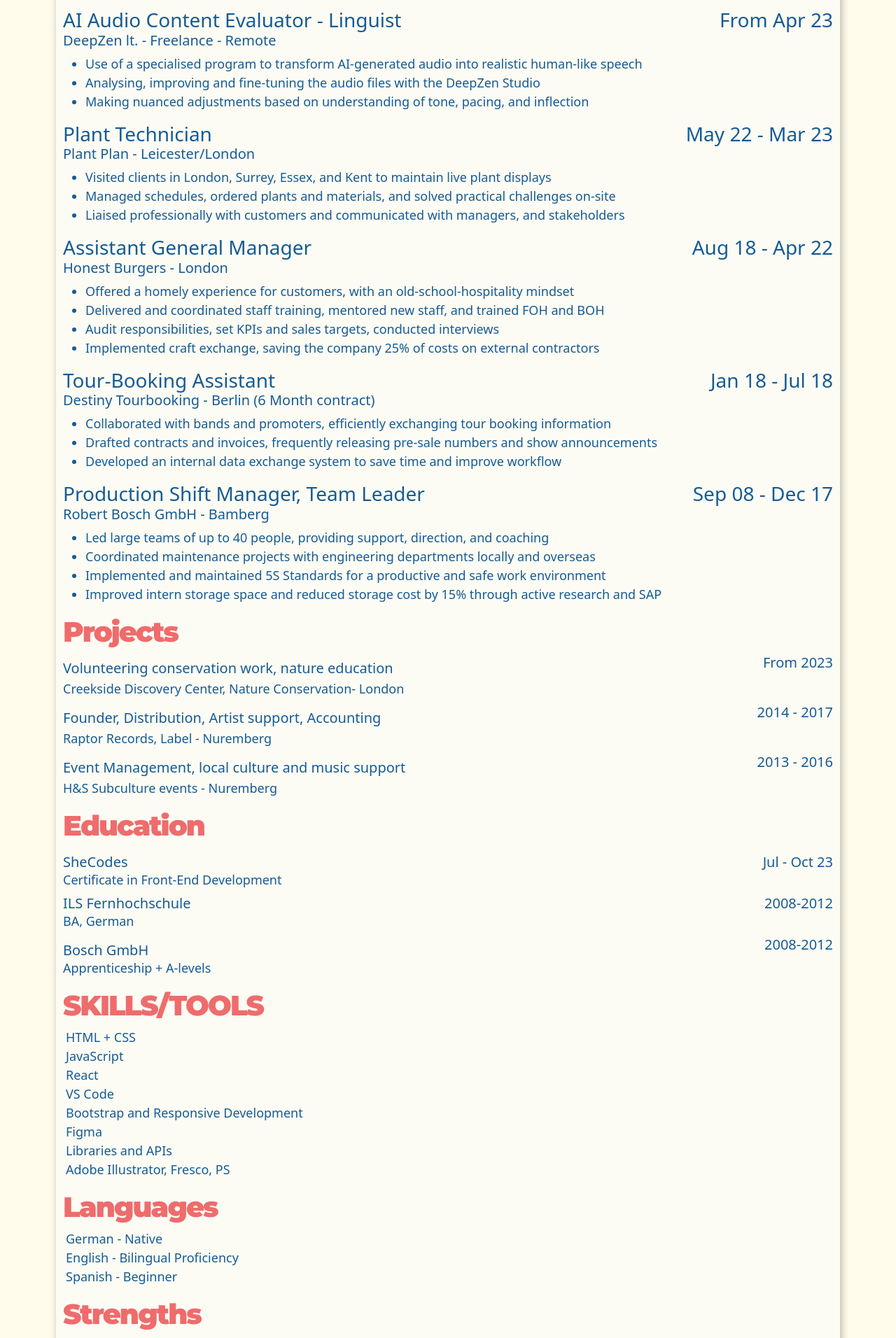
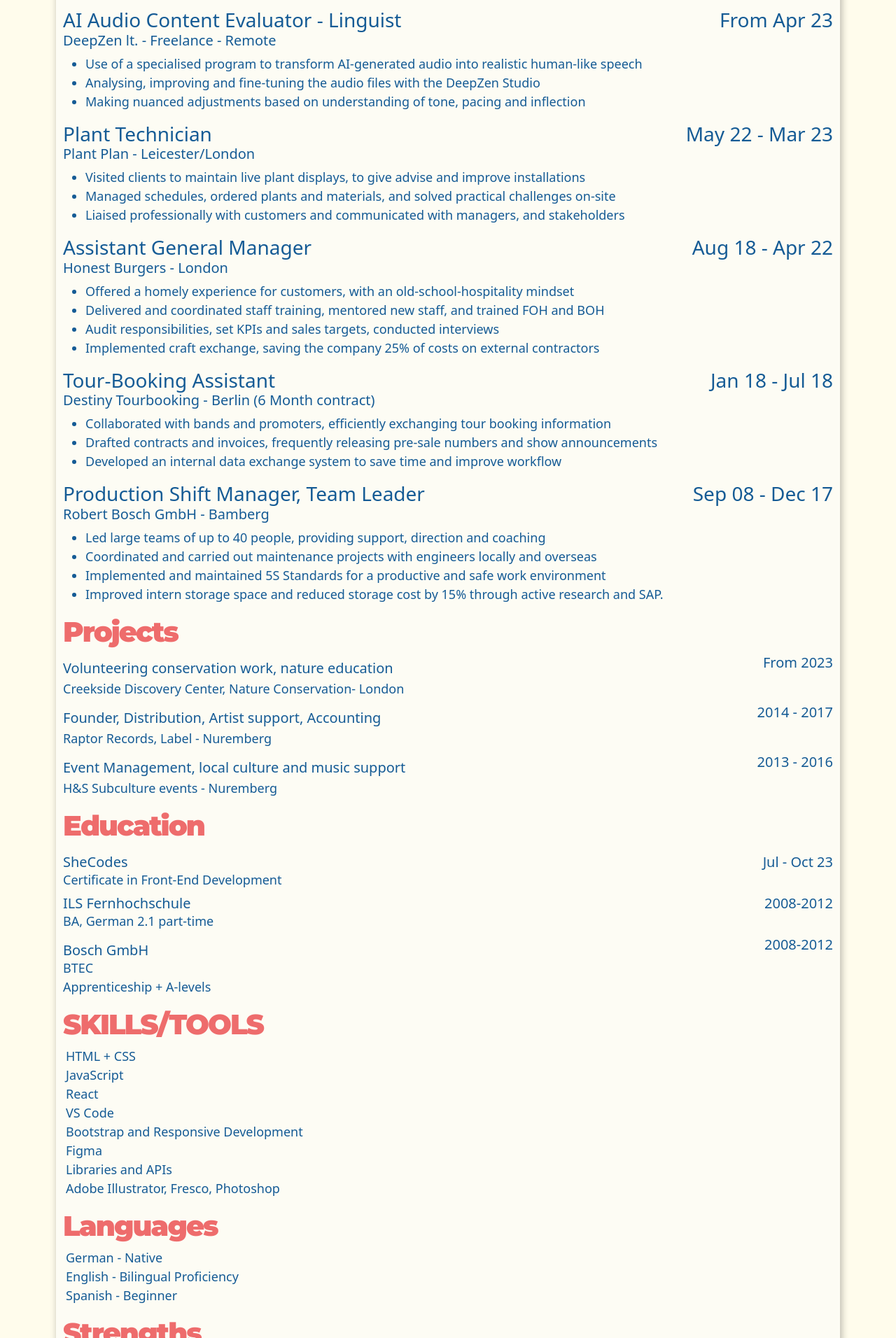
Before and after one commit to EvaNagengast/PersonalPortfolio, a React (Create React App) app: page /cv in a window 1280 px wide. Shown: the part 517-2429 px from the top of the page at 70% size. Built offline with nearby package versions, Linux system fonts and the light colour scheme; a web font is replaced by a local one.

Commit message:
improved cv

```diff
--- a/src/pages/Cv.js
+++ b/src/pages/Cv.js
@@ -87,7 +87,7 @@
               DeepZen Studio
             </li>
             <li>
-              Making nuanced adjustments based on understanding of tone, pacing,
+              Making nuanced adjustments based on understanding of tone, pacing
               and inflection
             </li>
           </ul>
@@ -104,12 +104,12 @@
 
           <ul>
             <li>
-              Visited clients in London, Surrey, Essex, and Kent to maintain
-              live plant displays
+              Visited clients to maintain live plant displays, to give advise
+              and improve installations
             </li>
             <li>
               Managed schedules, ordered plants and materials, and solved
-              practical challenges on-site
+              practical challenges on-site{" "}
             </li>
             <li>
               Liaised professionally with customers and communicated with
@@ -129,6 +129,7 @@
 
           <ul>
             <li>
+              {" "}
               Offered a homely experience for customers, with an
               old-school-hospitality mindset
             </li>
@@ -165,7 +166,7 @@
             </li>
             <li>
               Drafted contracts and invoices, frequently releasing pre-sale
-              numbers and show announcements
+              numbers and show announcements{" "}
             </li>
             <li>
               Developed an internal data exchange system to save time and
@@ -185,11 +186,11 @@
 
           <ul>
             <li>
-              Led large teams of up to 40 people, providing support, direction,
+              Led large teams of up to 40 people, providing support, direction
               and coaching
             </li>
             <li>
-              Coordinated maintenance projects with engineering departments
+              Coordinated and carried out maintenance projects with engineers
               locally and overseas
             </li>
             <li>
@@ -198,7 +199,7 @@
             </li>
             <li>
               Improved intern storage space and reduced storage cost by 15%
-              through active research and SAP
+              through active research and SAP.
             </li>
           </ul>
 
@@ -264,7 +265,7 @@
                 </h4>
               </div>
             </div>
-            <p>BA, German</p>
+            <p>BA, German 2.1 part-time</p>
             <div className="row pt-2">
               <div className="col-12 col-sm-8 pt-3 pt-sm-2">
                 <h4 className="mb-0"> Bosch GmbH </h4>
@@ -275,6 +276,7 @@
                 </h4>
               </div>
             </div>
+            <p>BTEC</p>
             <p> Apprenticeship + A-levels</p>
             <h2 className="pt-3">SKILLS/TOOLS</h2>
             <ul className="ps-1">
@@ -286,7 +288,7 @@
               <li>Bootstrap and Responsive Development </li>
               <li>Figma</li>
               <li>Libraries and APIs </li>
-              <li>Adobe Illustrator, Fresco, PS</li>
+              <li>Adobe Illustrator, Fresco, Photoshop</li>
             </ul>
             <h2 className="pt-3">Languages</h2>
             <ul className="ps-1">
```
Also changed, not shown: src/media/Birthday Instagram Post in Pink Black Black Retro Chic Style (32).png (deleted), 1 other file (tests, documents, lock files or other folders).
